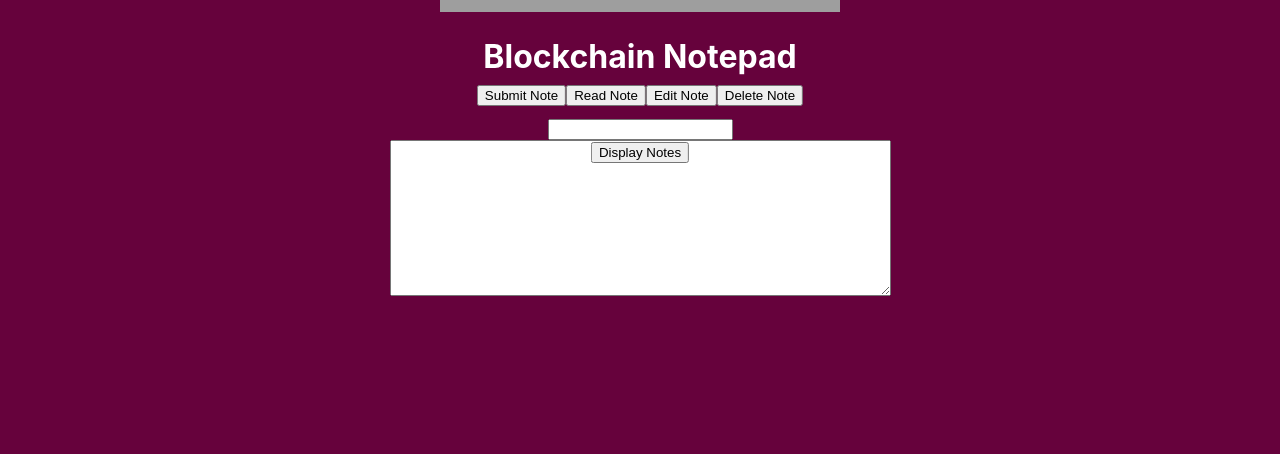
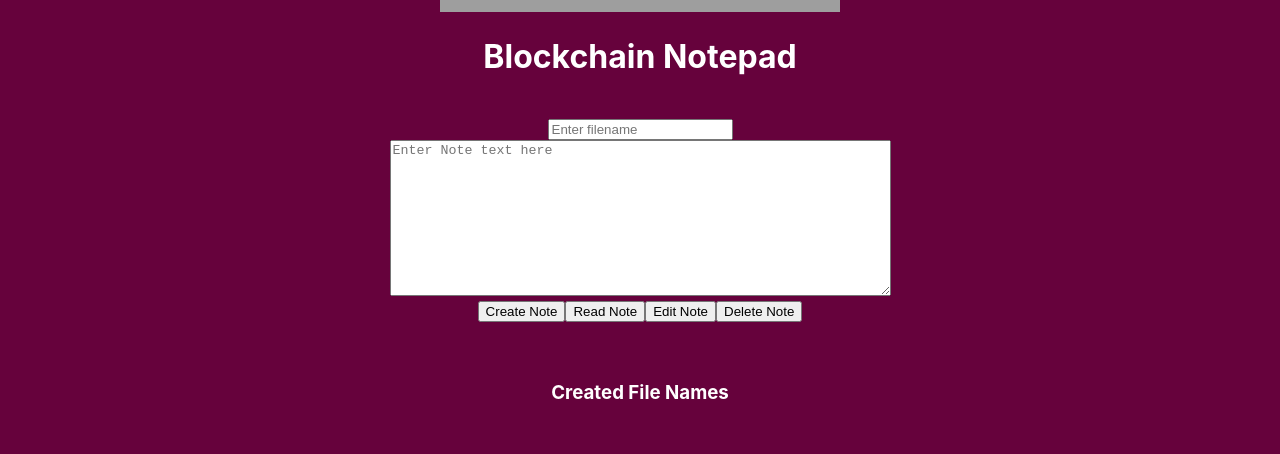
Before and after one commit to dansierrasam79/web3-blockchain-notepad, a React (Create React App) app: page / in a window 1280 px wide. Shown: the part 288-742 px from the top of the page. Built offline with nearby package versions, Linux system fonts and the light colour scheme; grey boxes are pictures that could not be loaded.

Commit message:
final commit

```diff
--- a/src/App.css
+++ b/src/App.css
@@ -1,18 +1,18 @@
 .App {
   text-align: center;
+  height: 100vh;
+  background-color: #66023c;
 }
 
 .center {
-  background-color: #66023c;
   display: block;
-  min-height: 100vh;
   flex-direction: column;
   align-items: center;
   justify-content: center;
   font-size: 16px;
   color: white;
-  top: 25%;
-  right: 50%;
+  /*top: 35%;
+  right: 50%;*/
 }
 
 .right {
@@ -35,17 +35,12 @@
 .bottom {
   border: none;
   color: white;
-  padding: 15px 32px;
   text-align: center;
+  padding-top: 7px;
   text-decoration: none;
   align-items: center;
-  display: block;
+  display: inline;
   font: menu;
   font-size: 16px;
   margin: 0;
-  position: absolute;
-  bottom: 35%;
-  left: 50%;
-  -ms-transform: translate(-50%, -50%);
-  transform: translate(-50%, -50%);
 }
--- a/src/App.js
+++ b/src/App.js
@@ -1,5 +1,5 @@
 import './App.css';
-import React, {useState} from "react";
+import React, {useState, useEffect} from "react";
 import { ContractABI, ContractAddress } from "./utils/contractdeets";
 import {NFTStorage, Blob} from 'nft.storage';
 import Logo from "./components/Logo";
@@ -16,6 +16,7 @@ function App() {
   const [walletAddress, setwalletAddress] = useState(null);
 
   const getEthereumContract = () => {
+    try {
       if (ethereum) {
         const provider = new ethers.providers.Web3Provider(ethereum);
         const signer = provider.getSigner();
@@ -25,6 +26,9 @@ function App() {
           signer
         );
         return transactionContract;
+      }
+    } catch (error) {
+      console.log(error);
     }
   };
 
@@ -51,7 +55,6 @@ function App() {
     const formText = e.target.elements.Content;
     addNewNote(APITOKEN, fileName, formText.value);
     document.forms[0].reset();
-
   }
 
   const addNewNote = async (APITOKEN, fileName, formTextval) => {
@@ -80,7 +83,6 @@ function App() {
     } catch (error) {
       console.log(error);
     }
-
   };
 
   const editOldNote = async(APITOKEN, fileName, textAreaString) => {
@@ -95,24 +97,6 @@ function App() {
       console.log(error);
     }
   };
-
-  const displayNotes = async() => {
-    try {
-      const transactionContract = getEthereumContract();
-    //You should obtain an string of file names separated by an underscore
-    const text_Notes = await transactionContract.getAllNoteNames();
-    notesArray = text_Notes.split(" ");
-
-    for (var i=0; i<notesArray.length; i++) {
-      if (notesArray[i].length === 0) {
-        notesArray.splice(i,1);
-      }
-    }
-
-    } catch (error) {
-      console.log(error);
-    }
-  }
 
   const deleteOldNote = async(APITOKEN, fileName) => {
     try {
@@ -130,6 +114,27 @@ const deleteOldNote = async(APITOKEN, fileName) => {
     }
     }
 
+  const displayNotes = async() => {
+    try {
+      const transactionContract = getEthereumContract();
+    //You should obtain an string of file names separated by an underscore
+    const text_Notes = await transactionContract.getAllNoteNames();
+    notesArray = text_Notes.split(" ");
+
+    for (var i=0; i<notesArray.length; i++) {
+      if (notesArray[i].length === 0) {
+        notesArray.splice(i,1);
+      }
+    }
+    } catch (error) {
+      console.log(error);
+    }
+  }
+
+  useEffect(() => {
+    displayNotes();
+  });
+
   return (
     <div className="App">
       <header className="center">
@@ -141,22 +146,23 @@ const deleteOldNote = async(APITOKEN, fileName) => {
       </div>
       <form id = "myForm" onSubmit={handleSubmit} className = "center">
       <br/>
-      <input type = "text" value = {fileName} onChange={(e)=>(setfileName(e.target.value))} name = "txtfile" />
+      <input type = "text" placeholder = "Enter filename" value = {fileName} onChange={(e)=>(setfileName(e.target.value))} name = "txtfile" />
       <br/>
-        <textarea defaultValue = {textAreaString} onChange={(e)=>(settextAreaString(e.target.value))} name = "Content" rows={10} cols={60}/> <br/>
+        <textarea defaultValue = {textAreaString} placeholder = "Enter Note text here" onChange={(e)=>(settextAreaString(e.target.value))} name = "Content" rows={10} cols={60}/> <br/>
       </form>
       <div className = "bottom">
-        <button type = "submit" form = "myForm">Submit Note</button>
+        <button type = "submit" form = "myForm">Create Note</button>
         <Button type = "button" onClick={() => retrieveOldNote(fileName)} text = "Read Note" />
         <Button type = "button" onClick={() => editOldNote(APITOKEN, fileName, textAreaString)} text = "Edit Note"/>
         <Button type = "button" onClick={() => deleteOldNote(APITOKEN, fileName)} text = "Delete Note" /> <br/> <br/> <br/>
-        <Button type = "button" onClick={() => displayNotes()} text = "Display Notes" /> <br/>
+      </div>
+      <div>
+      <h3>Created File Names</h3>
         {notesArray.map((note) => (
             <label key={note} >
                 {note.concat(" ")}
             </label>
         ))
-
     }
       </div>
       </header>
```
Lines whose indentation alone changed are shown as unchanged.
